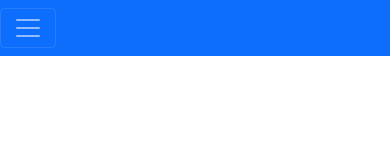
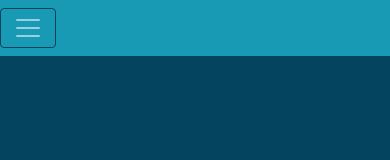
Before and after one commit to ForestPearson/CS563Project, a plain HTML site: page index.html in a window 390 px wide. Drawn offline with nearby package versions, Linux system fonts and the light colour scheme.

Commit message:
Color design, specificity override for bootstrap dark, and hamburger update
Settled on a permanent color scheme and determined how to override the default bootstrap nav-dark colors. Also determined how to adjust the hamburger values/picture and settled on a distinct border color.

```diff
--- a/index.html
+++ b/index.html
@@ -9,7 +9,6 @@
       rel="stylesheet"
       href="https://cdn.jsdelivr.net/npm/bootstrap@5.0.2/dist/css/bootstrap.min.css"
     />
-    <link rel="stylesheet" href="styles.css" />
     <script
       src="https://cdn.jsdelivr.net/npm/bootstrap@5.0.2/dist/js/bootstrap.min.js"
       integrity="sha384-cVKIPhGWiC2Al4u+LWgxfKTRIcfu0JTxR+EQDz/bgldoEyl4H0zUF0QKbrJ0EcQF"
@@ -17,11 +16,12 @@
     ></script>
     <script src="https://ajax.googleapis.com/ajax/libs/jquery/3.1.0/jquery.min.js"></script>
     <script defer src="project.js"></script>
+    <link rel="stylesheet" href="styles.css" />
   </head>
   <body class="body-class">
     <main>
       <div>
-        <nav class="navbar navbar-expand-lg navbar-dark bg-primary">
+        <nav class="navbar navbar-expand-lg navbar-dark navbar-custom">
           <button
             class="navbar-toggler"
             type="button"
--- a/styles.css
+++ b/styles.css
@@ -14,7 +14,18 @@ p::first-line {
   font-weight: bold;
 }
 
-
+.body-class {
+  background-color: #05445E;
+}
+.navbar-custom{
+  background-color: #189AB4;
+}
+.navbar-dark .navbar-nav .nav-link{
+  color: #D4F1F4;
+}
+.navbar-dark .navbar-toggler{
+  border-color: #05445E;
+}
 @media only screen and (min-width: 990px){
 .navbar-nav {
   flex-direction: row;
```
